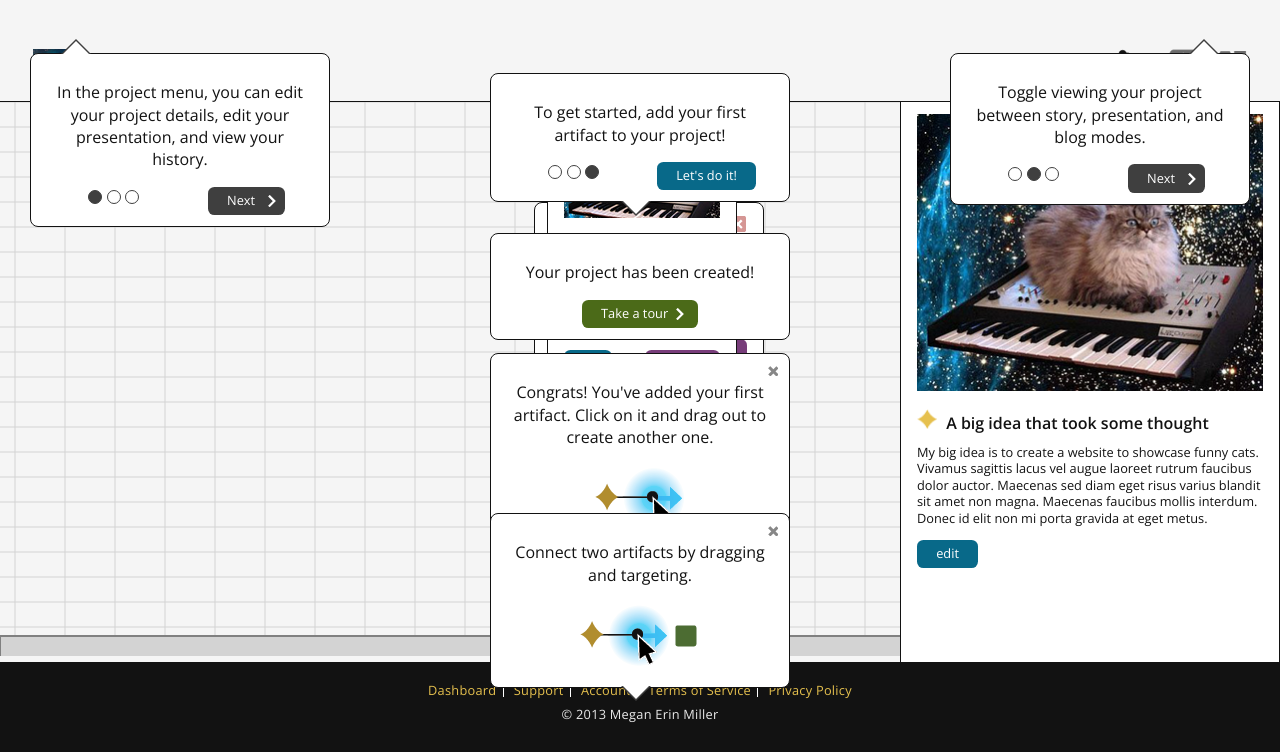
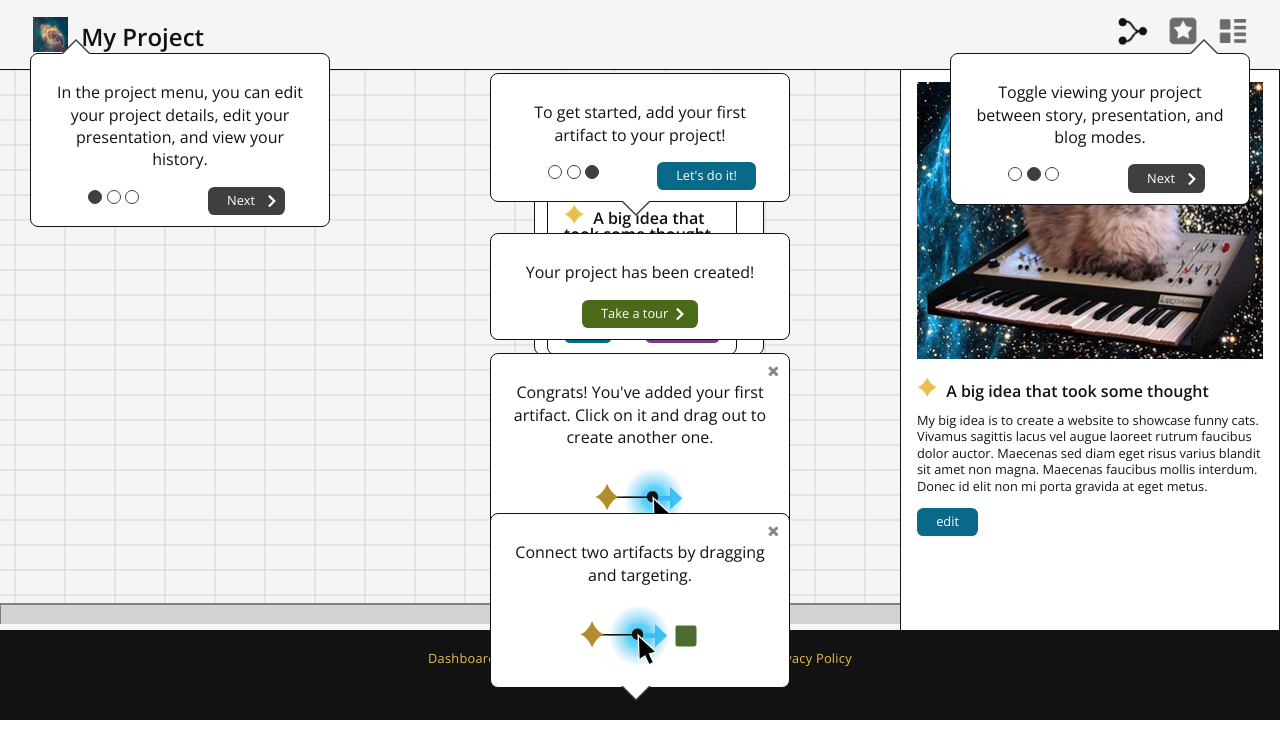
Before and after one commit to meganem/bc-prototype, a PHP site: page /profile/projects/new-project/index.php in a window 1280 px wide. Shown: the part 87-839 px from the top of the page. After the commit the page ends 807 px from the top, so only its background shows below. Run offline with PHP 8.4, Linux system fonts and the light colour scheme; some libraries are stand-ins or nearby versions.

Commit message:
removing padding on main container for project pages

```diff
--- a/css/master.css
+++ b/css/master.css
@@ -33,62 +33,67 @@ body {
   padding-top: 2em;
 }
 
+/* line 34, ../scss/_base.scss */
+.project-page #main {
+  padding-top: 0;
+}
+
 /* --------------- Headers --------------- */
-/* line 36, ../scss/_base.scss */
+/* line 40, ../scss/_base.scss */
 h1, h2, h3, h4, h5, h6 {
   font-weight: 300;
   margin: 1em 0 .5em 0;
 }
 
-/* line 40, ../scss/_base.scss */
+/* line 44, ../scss/_base.scss */
 h1 {
   font-size: 3em;
   line-height: 1.2em;
 }
 
-/* line 44, ../scss/_base.scss */
+/* line 48, ../scss/_base.scss */
 .front h1 {
   display: none;
 }
 
-/* line 47, ../scss/_base.scss */
+/* line 51, ../scss/_base.scss */
 h2 {
   font-size: 2.25em;
   line-height: 1.25em;
 }
 
-/* line 51, ../scss/_base.scss */
+/* line 55, ../scss/_base.scss */
 h3 {
   font-size: 1.5em;
   line-height: 1.4em;
 }
 
-/* line 55, ../scss/_base.scss */
+/* line 59, ../scss/_base.scss */
 h4 {
   font-size: 1.25em;
   line-height: 1.5em;
 }
 
-/* line 59, ../scss/_base.scss */
+/* line 63, ../scss/_base.scss */
 h5 {
   font-size: 1em;
   line-height: 1.5em;
 }
 
-/* line 63, ../scss/_base.scss */
+/* line 67, ../scss/_base.scss */
 h6 {
   font-size: 0.9em;
   line-height: 1.5em;
 }
 
 /* --------------- Images --------------- */
-/* line 69, ../scss/_base.scss */
+/* line 73, ../scss/_base.scss */
 img {
   max-width: 100%;
 }
 
 /* --------------- Text --------------- */
-/* line 74, ../scss/_base.scss */
+/* line 78, ../scss/_base.scss */
 .lead {
   font-weight: 300;
   font-size: 1.75em;
@@ -96,34 +101,34 @@ img {
   margin-bottom: 0.5em;
 }
 
-/* line 80, ../scss/_base.scss */
+/* line 84, ../scss/_base.scss */
 .small {
   font-size: 0.8em;
   line-height: 1.5em;
 }
 
 /* --------------- Lists --------------- */
-/* line 86, ../scss/_base.scss */
+/* line 90, ../scss/_base.scss */
 ul li {
   list-style-type: square;
 }
 
 /* --------------- Links --------------- */
-/* line 91, ../scss/_base.scss */
+/* line 95, ../scss/_base.scss */
 a {
   text-decoration: none;
   color: #b38c14;
   font-weight: 600;
 }
 
-/* line 96, ../scss/_base.scss */
+/* line 100, ../scss/_base.scss */
 a:hover, a:focus {
   text-decoration: underline;
   position: relative;
 }
 
 /* --------------- Tooltips on links --------------- */
-/* line 102, ../scss/_base.scss */
+/* line 106, ../scss/_base.scss */
 a[data-title]:hover:after {
   content: attr(data-title);
   color: #121212;
@@ -146,23 +151,23 @@ a[data-title]:hover:after {
 }
 
 /* --------------- Logo and Site Title --------------- */
-/* line 118, ../scss/_base.scss */
+/* line 122, ../scss/_base.scss */
 .logo, .site-title {
   display: inline-block;
 }
 
-/* line 121, ../scss/_base.scss */
+/* line 125, ../scss/_base.scss */
 .logo {
   margin-right: 0.5em;
   vertical-align: super;
 }
 
-/* line 125, ../scss/_base.scss */
+/* line 129, ../scss/_base.scss */
 a.logo-link:hover, a.logo-link:focus, a.logo-link:active {
   text-decoration: none;
 }
 
-/* line 128, ../scss/_base.scss */
+/* line 132, ../scss/_base.scss */
 .site-title {
   color: white;
   font-size: 1.5em;
@@ -170,34 +175,34 @@ a.logo-link:hover, a.logo-link:focus, a.logo-link:active {
 }
 
 /* ----- Footer logo and site title ----- */
-/* line 135, ../scss/_base.scss */
+/* line 139, ../scss/_base.scss */
 #footer .logo {
   margin-right: 0.25em;
 }
 
-/* line 138, ../scss/_base.scss */
+/* line 142, ../scss/_base.scss */
 #footer .logo img {
   height: auto;
   width: 25px;
 }
 
-/* line 142, ../scss/_base.scss */
+/* line 146, ../scss/_base.scss */
 #footer .site-title {
   font-size: 1.2em;
 }
 
 /* --------------- Display and positioning helper classes --------------- */
-/* line 147, ../scss/_base.scss */
+/* line 151, ../scss/_base.scss */
 .hidden {
   display: none;
 }
 
-/* line 150, ../scss/_base.scss */
+/* line 154, ../scss/_base.scss */
 .align-center {
   text-align: center;
 }
 
-/* line 153, ../scss/_base.scss */
+/* line 157, ../scss/_base.scss */
 .grid-4 {
   width: 30%;
   display: inline-block;
@@ -209,12 +214,12 @@ a.logo-link:hover, a.logo-link:focus, a.logo-link:active {
   box-sizing: border-box;
 }
 
-/* line 161, ../scss/_base.scss */
+/* line 165, ../scss/_base.scss */
 .grid-4:last-child {
   margin-right: 0;
 }
 
-/* line 165, ../scss/_base.scss */
+/* line 169, ../scss/_base.scss */
 .divider {
   clear: both;
   border-top: 1px solid #e9e9e9;
@@ -223,128 +228,128 @@ a.logo-link:hover, a.logo-link:focus, a.logo-link:active {
   padding-top: 1em;
 }
 
-/* line 172, ../scss/_base.scss */
+/* line 176, ../scss/_base.scss */
 .divider:last-of-type {
   border-bottom: 1px solid #e9e9e9;
   padding-bottom: 0.5em;
 }
 
-/* line 178, ../scss/_base.scss */
+/* line 182, ../scss/_base.scss */
 .float-left {
   float: left;
 }
-/* line 180, ../scss/_base.scss */
+/* line 184, ../scss/_base.scss */
 .float-left img {
   margin-right: 1em;
   margin-bottom: 1em;
 }
 
-/* line 185, ../scss/_base.scss */
+/* line 189, ../scss/_base.scss */
 .float-right {
   float: right;
 }
-/* line 187, ../scss/_base.scss */
+/* line 191, ../scss/_base.scss */
 .float-right img {
   margin-left: 1em;
   margin-bottom: 1em;
 }
 
-/* line 192, ../scss/_base.scss */
+/* line 196, ../scss/_base.scss */
 .clear-both {
   clear: both;
 }
 
-/* line 196, ../scss/_base.scss */
+/* line 200, ../scss/_base.scss */
 .row {
   clear: both;
   overflow: hidden;
   margin-bottom: 1em;
   position: relative;
 }
-/* line 202, ../scss/_base.scss */
+/* line 206, ../scss/_base.scss */
 .row .span1 {
   width: 6.77966%;
   float: left;
   margin-right: 1.69492%;
   display: inline;
 }
-/* line 203, ../scss/_base.scss */
+/* line 207, ../scss/_base.scss */
 .row .span2 {
   width: 15.25424%;
   float: left;
   margin-right: 1.69492%;
   display: inline;
 }
-/* line 204, ../scss/_base.scss */
+/* line 208, ../scss/_base.scss */
 .row .span3 {
   width: 23.72881%;
   float: left;
   margin-right: 1.69492%;
   display: inline;
 }
-/* line 205, ../scss/_base.scss */
+/* line 209, ../scss/_base.scss */
 .row .span4 {
   width: 32.20339%;
   float: left;
   margin-right: 1.69492%;
   display: inline;
 }
-/* line 206, ../scss/_base.scss */
+/* line 210, ../scss/_base.scss */
 .row .span5 {
   width: 40.67797%;
   float: left;
   margin-right: 1.69492%;
   display: inline;
 }
-/* line 207, ../scss/_base.scss */
+/* line 211, ../scss/_base.scss */
 .row .span6 {
   width: 49.15254%;
   float: left;
   margin-right: 1.69492%;
   display: inline;
 }
-/* line 208, ../scss/_base.scss */
+/* line 212, ../scss/_base.scss */
 .row .span7 {
   width: 57.62712%;
   float: left;
   margin-right: 1.69492%;
   display: inline;
 }
-/* line 209, ../scss/_base.scss */
+/* line 213, ../scss/_base.scss */
 .row .span8 {
   width: 66.10169%;
   float: left;
   margin-right: 1.69492%;
   display: inline;
 }
-/* line 210, ../scss/_base.scss */
+/* line 214, ../scss/_base.scss */
 .row .span9 {
   width: 74.57627%;
   float: left;
   margin-right: 1.69492%;
   display: inline;
 }
-/* line 211, ../scss/_base.scss */
+/* line 215, ../scss/_base.scss */
 .row .span10 {
   width: 83.05085%;
   float: left;
   margin-right: 1.69492%;
   display: inline;
 }
-/* line 212, ../scss/_base.scss */
+/* line 216, ../scss/_base.scss */
 .row .span11 {
   width: 91.52542%;
   float: left;
   margin-right: 1.69492%;
   display: inline;
 }
-/* line 213, ../scss/_base.scss */
+/* line 217, ../scss/_base.scss */
 .row div:last-child {
   margin-right: 0;
 }
 
 /* --------------- FOOTER --------------- */
-/* line 218, ../scss/_base.scss */
+/* line 222, ../scss/_base.scss */
 #footer {
   position: relative;
   margin-top: -90px;
@@ -353,7 +358,7 @@ a.logo-link:hover, a.logo-link:focus, a.logo-link:active {
   font-size: 0.8em;
 }
 
-/* line 225, ../scss/_base.scss */
+/* line 229, ../scss/_base.scss */
 #footer p {
   margin: 0;
 }
--- a/profile/projects/new-project/index.php
+++ b/profile/projects/new-project/index.php
@@ -2,7 +2,7 @@
 // NEW PROJECT
 $nestLevel = 3;
 $loggedIn = true;
-$bodyclass = "logged-in";
+$bodyclass = "logged-in project-page";
 $projectMenuActive = "story";
 
 // DETERMINE PATH PREFIX
--- a/scss/_base.scss
+++ b/scss/_base.scss
@@ -29,6 +29,10 @@ body {
     overflow:auto;
     padding-bottom:90px;
     padding-top:2em;
+}
+
+.project-page #main {
+    padding-top:0;
 }
 
 /* --------------- Headers --------------- */
```
